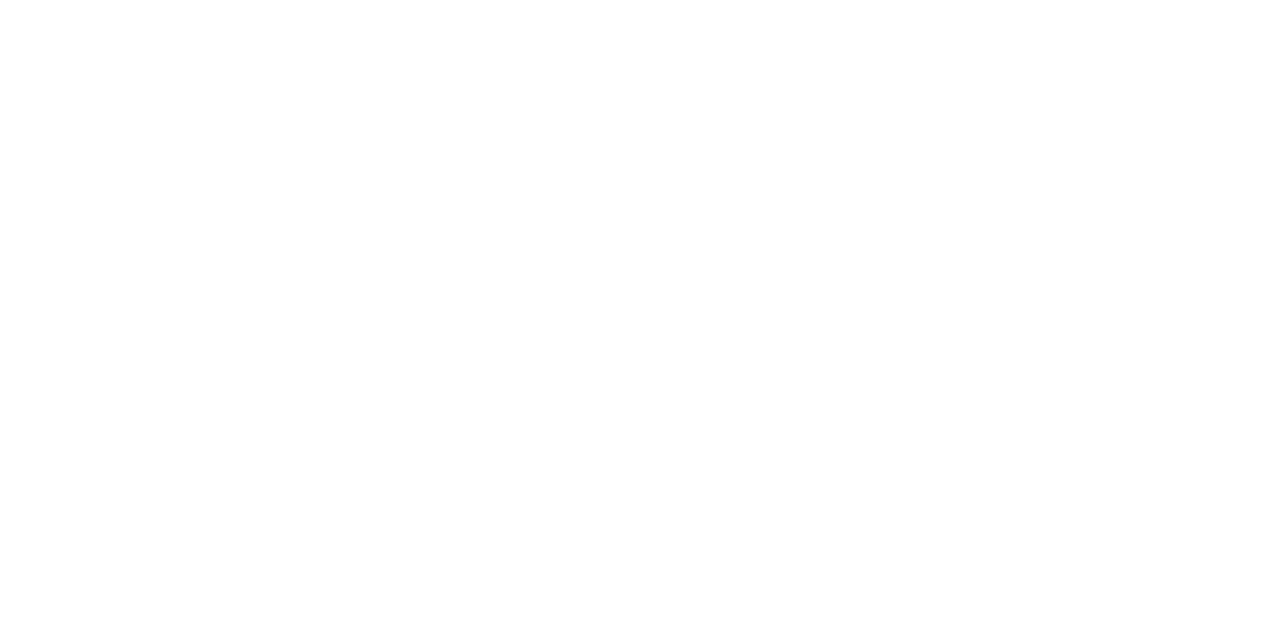
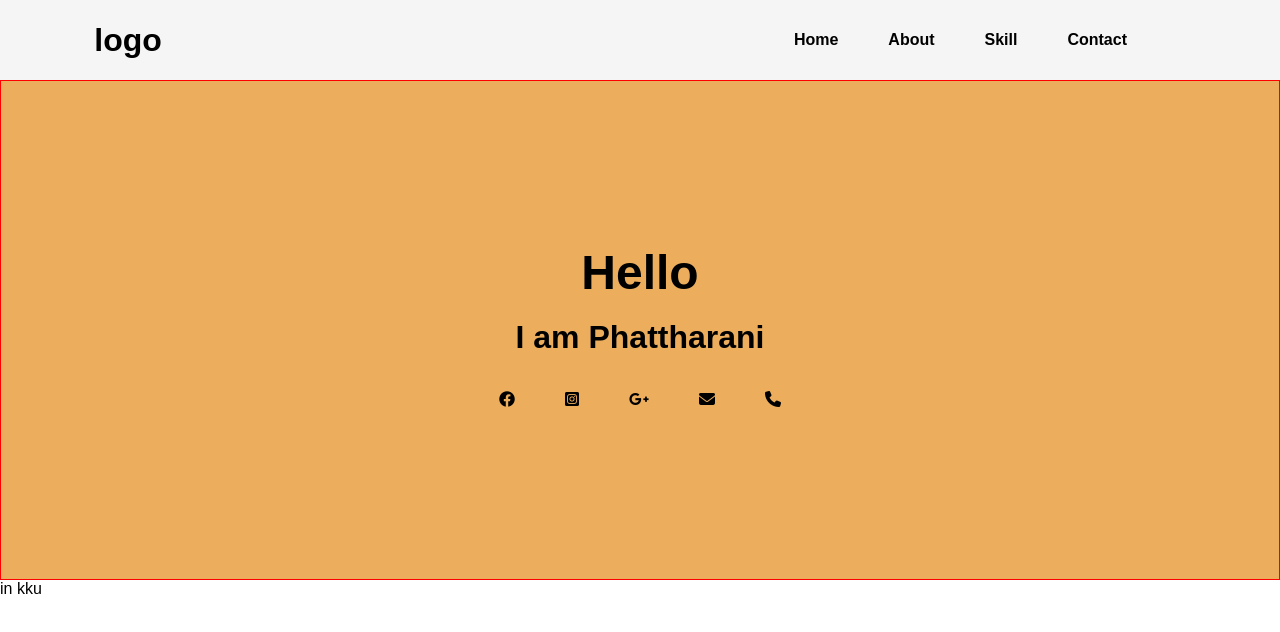
Before and after one commit to PhattharaniThongsriphong/zercle, a plain HTML site: page portfoilio/index.html in a window 1280 px wide. Drawn offline with Linux system fonts and the light colour scheme.

Commit message:
Portfolio Home

```diff
--- a/portfoilio/index.html
+++ b/portfoilio/index.html
@@ -4,6 +4,42 @@
 
     </head>
     <body>
+        <link rel="stylesheet" href="style.css">
+        <link rel="stylesheet" href="https://cdnjs.cloudflare.com/ajax/libs/font-awesome/6.1.1/css/all.min.css" integrity="sha512-KfkfwYDsLkIlwQp6LFnl8zNdLGxu9YAA1QvwINks4PhcElQSvqcyVLLD9aMhXd13uQjoXtEKNosOWaZqXgel0g==" crossorigin="anonymous" referrerpolicy="no-referrer" />
+
+        <div class="containerMenu bg">
+            <div class="menu">
+                <div class="logo"><h1>logo</h1></div>
+                <ul>
+                    <li><a href="#">Home</a></li>
+                    <li><a href="#">About</a></li>
+                    <li><a href="#">Skill</a></li>
+                    <li><a href="#">Contact</a></li>
+                </ul>
+            </div>
+        </div>
+        <div class="containerHome bg2">
+            <h1>Hello</h1>
+            <h2>I am Phattharani</h2>
+            <div class="social">
+                <button><a href="https://www.facebook.com/IamPhechrnahnung/"><i class="fa-brands fa-facebook"></i></a></button>
+                <button><a href="#"><i class="fa-brands fa-instagram-square"></i></a></button>
+                <button><a href="#"><i class="fa-brands fa-google-plus-g"></i></a></button>
+                <button><a href="#"><i class="fa-solid fa-envelope"></i></a></button>
+                <button><a href="#"><i class="fa-solid fa-phone"></i></a></button>
+            </div>
+
+
+        </div>
+        <div class="containerAbout">
+            in kku
+        </div>
+        <div class="containerSkill">
+
+        </div>
+        <div class="containerCon">
+
+        </div>
 
     </body>
 </html>
--- /dev/null
+++ b/portfoilio/style.css
@@ -0,0 +1,98 @@
+*{
+    margin: 0;
+    padding: 0;
+    box-sizing: border-box;
+    font-family: Arial, Helvetica, sans-serif;
+}
+* a {
+    text-decoration: none;
+}
+* li{
+    list-style: none;
+}
+.containerMenu {
+    /* border: 1px solid red; */
+}
+.bg {
+    background-color: whitesmoke;
+    position: relative;
+}
+.menu {
+    display: flex;
+    height: 80px;
+
+}
+.logo {
+    width: 20%;
+    display: flex;
+    justify-content: center;
+    align-items: center;
+    /* border: 1px solid red; */
+}
+.menu ul {
+    /* border: 1px solid red; */
+    width: 70%;
+    display: flex;
+    justify-content: end;
+    align-items: center;
+}
+.menu ul li {
+    padding: 0 25px;
+}
+.menu ul li a {
+    font-weight: bold;
+    color: black;
+    font-size: 14;
+}
+.containerHome {
+    border: 1px solid red;
+    height: 500px;
+}
+.bg2 {
+    background-color: rgb(236, 174, 92);
+}
+.containerHome h1 {
+    /* border: 1px solid red; */
+    height: 44%;
+    display: flex;
+    justify-content: center;
+    align-items: flex-end;
+    font-size: 3rem;
+}
+.containerHome h2 {
+    /* border: 1px solid red; */
+    display: flex;
+    height: 15%;
+    justify-content: center;
+    align-items: center;
+    font-size: 2rem;
+}
+.social {
+    /* border: 1px solid red; */
+    height: 10%;
+    display: flex;
+    justify-content: center;
+}
+button {
+    background: none;
+    padding: 0 25px;
+    border: none;
+    font-size: 1rem;
+}
+i {
+    color: black;
+}
+.containerAbout {
+    /* border: 1px solid blue; */
+    height: 350px;
+}
+
+.containerSkill {
+    /* border: 1px solid green; */
+    height: 350px;
+}
+
+.containerCon {
+    /* border: 1px solid purple; */
+    height: 350px;
+}
```
Also changed, not shown: covid_api/index.html (added, +10 -0 lines), covid_api/script.js (added, +18 -0 lines).
